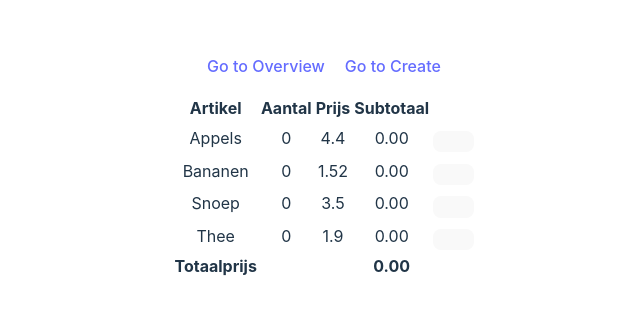
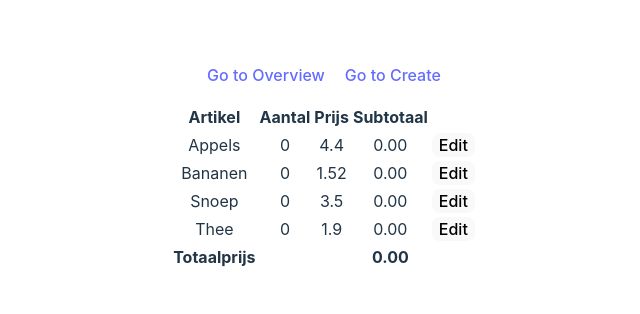
Before and after one commit to Lvanarnhem/Vue3-Boodschappenlijst, a Vue app: page / in a window 1280 px wide. Shown: the part 240-554 px from the top of the page, without its empty margins (316-956 px from the left). Built offline with nearby package versions, Linux system fonts and the light colour scheme.

Commit message:
Start search grocery by id function

```diff
--- a/src/domains/groceries/components/GroceriesTable.vue
+++ b/src/domains/groceries/components/GroceriesTable.vue
@@ -1,6 +1,7 @@
 <script setup >
 import {ref, computed, reactive } from 'vue'
 import {router } from './../../../router';
+import {getGroceryById} from './../../../store/Groceries.js'
 
 const props = defineProps(['groceries']);
 
@@ -25,7 +26,7 @@ const fullTotal = computed(() => {
   return sumOFAllPrices(allPrices)
 })
 
-
+console.log(getGroceryById(1).value);
 </script>
 
 <template>
@@ -35,12 +36,15 @@ const fullTotal = computed(() => {
   <th>Prijs</th>
   <th>Subtotaal</th>
   <tr v-for="(item) in props.groceries">
-    <td >{{ item.name }}</td>
+    <td>{{ item.name }}</td>
     <td>{{ item.amount }}</td>
     <td>{{ item.price }}</td>
     <td>{{ subtotal(item, item.amount) }}</td>
     <td>
-      <button></button>
+      <form>
+        <input type="hidden" id="">
+        <button value="edit" @click="emits()">Edit</button>
+      </form>
     </td>
   </tr>
   <tr>
--- a/src/domains/groceries/components/GroceryForm.vue
+++ b/src/domains/groceries/components/GroceryForm.vue
@@ -1,15 +1,15 @@
 <script setup>
 import { ref } from 'vue';
 
-
 const props = defineProps(['grocery']);
 const newGrocery = ref({...props.grocery});
-console.log(newGrocery.value)
 const emits = defineEmits(['submit']);
 </script>
 <template>
 
-<form action="route{{ overview }}">
+<form>
+    <!-- input hidden id met ->  if grocery id isset, gebruik die, en anders: met grocery length + 1(?) als id-->
+     <input type="text">
     <label for="name">Item</label>
     <input v-model="newGrocery.name" type="text" name="name"></input>
     <label for="price">Price</label>
--- a/src/store/Groceries.js
+++ b/src/store/Groceries.js
@@ -2,10 +2,10 @@ import { ref, computed } from 'vue'
 
 // State
 const groceries = ref([
-    { name:"Appels", price:4.40, amount:0},
-    { name:"Bananen", price:1.52, amount:0},
-    { name:"Snoep", price:3.50, amount:0},
-    {name:"Thee", price:1.90, amount:0},
+    {id:0, name:"Appels", price:4.40, amount:0},
+    {id:1, name:"Bananen", price:1.52, amount:0},
+    {id:2, name:"Snoep", price:3.50, amount:0},
+    {id:3, name:"Thee", price:1.90, amount:0},
   ])
 
 
--- a/src/style.css
+++ b/src/style.css
@@ -52,7 +52,7 @@ h1 {
 button {
   border-radius: 8px;
   border: 1px solid transparent;
-  padding: 0.6em 1.2em;
+  padding: 7px, 10px;
   font-size: 1em;
   font-weight: 500;
   font-family: inherit;
```
